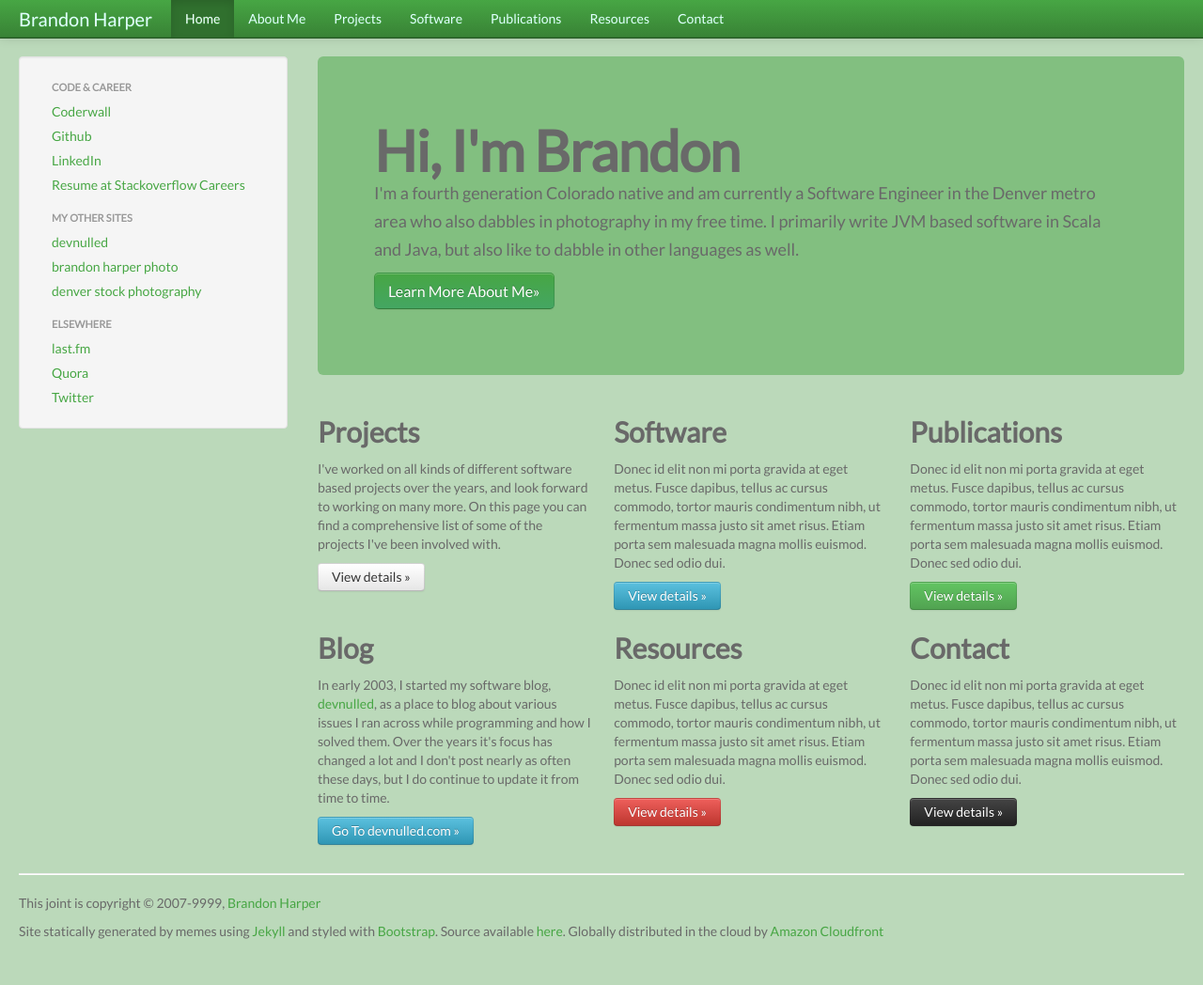
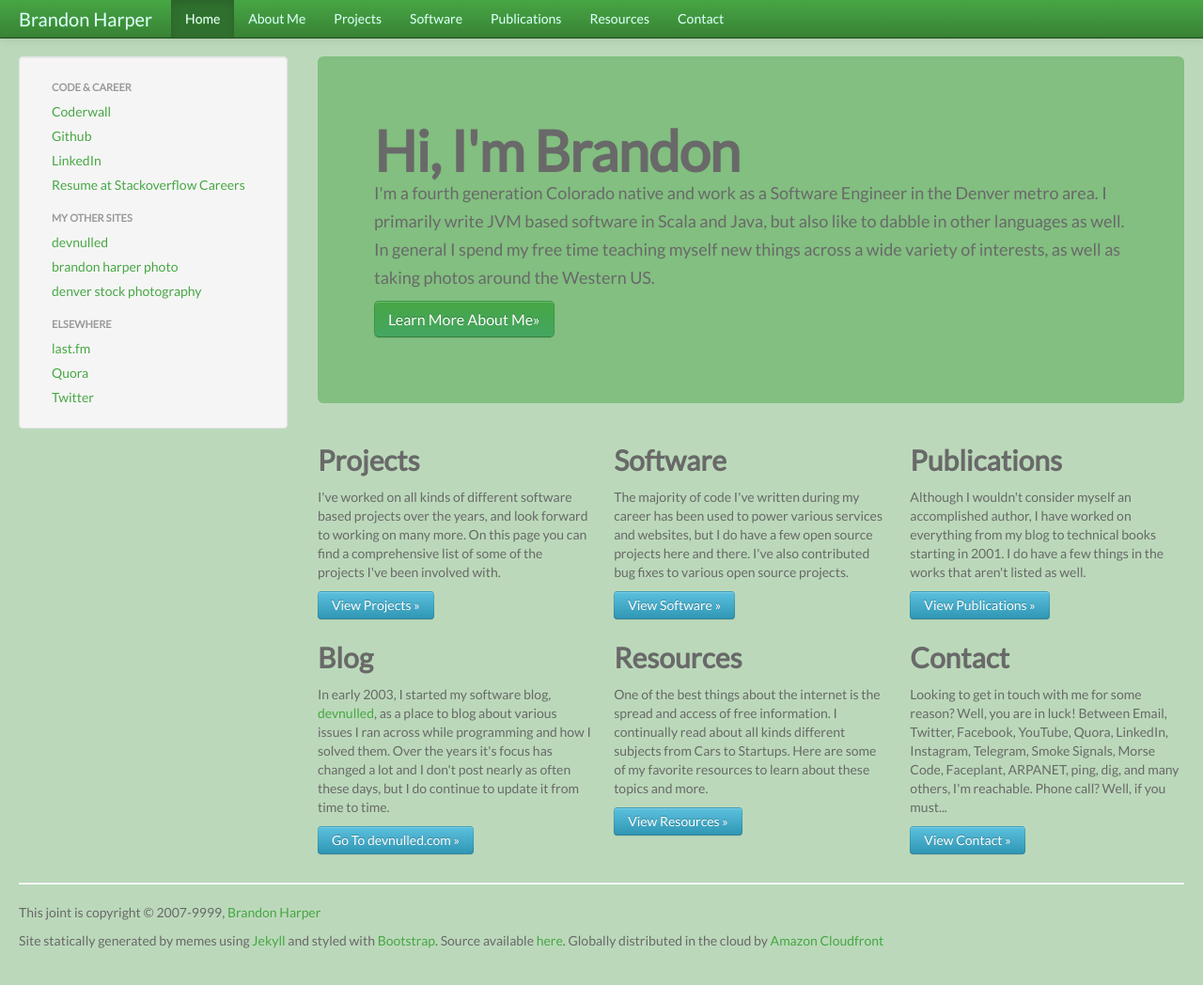
Before and after one commit to devnulled/bharper.com, a Jekyll site: the page built from index.html, in a window 1280 px wide and 1061 px high. Shown: the top 1048 px of the window at 94% size. Built offline with Jekyll 4.4.1, drawn with Linux system fonts in a browser that asks for light colours; nearby versions of some CDN libraries.

Commit message:
More incremental progress on the home page

```diff
--- a/index.html
+++ b/index.html
@@ -7,24 +7,24 @@ title: Brandon Harper -> Curious and Passionate Creator
         <div class="span9">
           <div class="hero-unit">
             <h1>Hi, I'm Brandon</h1>
-            <p>I'm a fourth generation Colorado native and am currently a Software Engineer in the Denver metro area who also dabbles in photography in my free time. I primarily write JVM based software in Scala and Java, but also like to dabble in other languages as well.</p>
+            <p>I'm a fourth generation Colorado native and work as a Software Engineer in the Denver metro area. I primarily write JVM based software in Scala and Java, but also like to dabble in other languages as well. In general I spend my free time teaching myself new things across a wide variety of interests, as well as taking photos around the Western US.</p>
             <p><a class="btn btn-primary btn-large">Learn More About Me&raquo;</a></p>
           </div>
           <div class="row-fluid">
             <div class="span4">
               <h2>Projects</h2>
               <p>I've worked on all kinds of different software based projects over the years, and look forward to working on many more.  On this page you can find a comprehensive list of some of the projects I've been involved with. </p>
-              <p><a class="btn" href="#">View details &raquo;</a></p>
+              <p><a class="btn btn-info" href="/projects/">View Projects &raquo;</a></p>
             </div><!--/span-->
             <div class="span4">
               <h2>Software</h2>
-              <p>Donec id elit non mi porta gravida at eget metus. Fusce dapibus, tellus ac cursus commodo, tortor mauris condimentum nibh, ut fermentum massa justo sit amet risus. Etiam porta sem malesuada magna mollis euismod. Donec sed odio dui. </p>
-              <p><a class="btn btn-info" href="#">View details &raquo;</a></p>
+              <p>The majority of code I've written during my career has been used to power various services and websites, but I do have a few open source projects here and there.  I've also contributed bug fixes to various open source projects.</p>
+              <p><a class="btn btn-info" href="/software/">View Software &raquo;</a></p>
             </div><!--/span-->
             <div class="span4">
               <h2>Publications</h2>
-              <p>Donec id elit non mi porta gravida at eget metus. Fusce dapibus, tellus ac cursus commodo, tortor mauris condimentum nibh, ut fermentum massa justo sit amet risus. Etiam porta sem malesuada magna mollis euismod. Donec sed odio dui. </p>
-              <p><a class="btn btn-success" href="#">View details &raquo;</a></p>
+              <p>Although I wouldn't consider myself an accomplished author, I have worked on everything from my blog to technical books starting in 2001. I do have a few things in the works that aren't listed as well.</p>
+              <p><a class="btn btn-info" href="/publications/">View Publications &raquo;</a></p>
             </div><!--/span-->
           </div><!--/row-->
           <div class="row-fluid">
@@ -35,13 +35,13 @@ title: Brandon Harper -> Curious and Passionate Creator
             </div><!--/span-->
             <div class="span4">
               <h2>Resources</h2>
-              <p>Donec id elit non mi porta gravida at eget metus. Fusce dapibus, tellus ac cursus commodo, tortor mauris condimentum nibh, ut fermentum massa justo sit amet risus. Etiam porta sem malesuada magna mollis euismod. Donec sed odio dui. </p>
-              <p><a class="btn btn-danger" href="#">View details &raquo;</a></p>
+              <p>One of the best things about the internet is the spread and access of free information.  I continually read about all kinds different subjects from Cars to Startups.  Here are some of my favorite resources to learn about these topics and more.</p>
+              <p><a class="btn btn-info" href="/resources/">View Resources &raquo;</a></p>
             </div><!--/span-->
             <div class="span4">
               <h2>Contact</h2>
-              <p>Donec id elit non mi porta gravida at eget metus. Fusce dapibus, tellus ac cursus commodo, tortor mauris condimentum nibh, ut fermentum massa justo sit amet risus. Etiam porta sem malesuada magna mollis euismod. Donec sed odio dui. </p>
-              <p><a class="btn btn-inverse" href="#">View details &raquo;</a></p>
+              <p>Looking to get in touch with me for some reason?  Well, you are in luck! Between Email, Twitter, Facebook, YouTube, Quora, LinkedIn, Instagram, Telegram, Smoke Signals, Morse Code, Faceplant, ARPANET, ping, dig, and many others, I'm reachable.  Phone call?  Well, if you must...</p>
+              <p><a class="btn btn-info" href="/contact/">View Contact &raquo;</a></p>
             </div><!--/span-->
           </div><!--/row-->
         </div><!--/span-->
```
